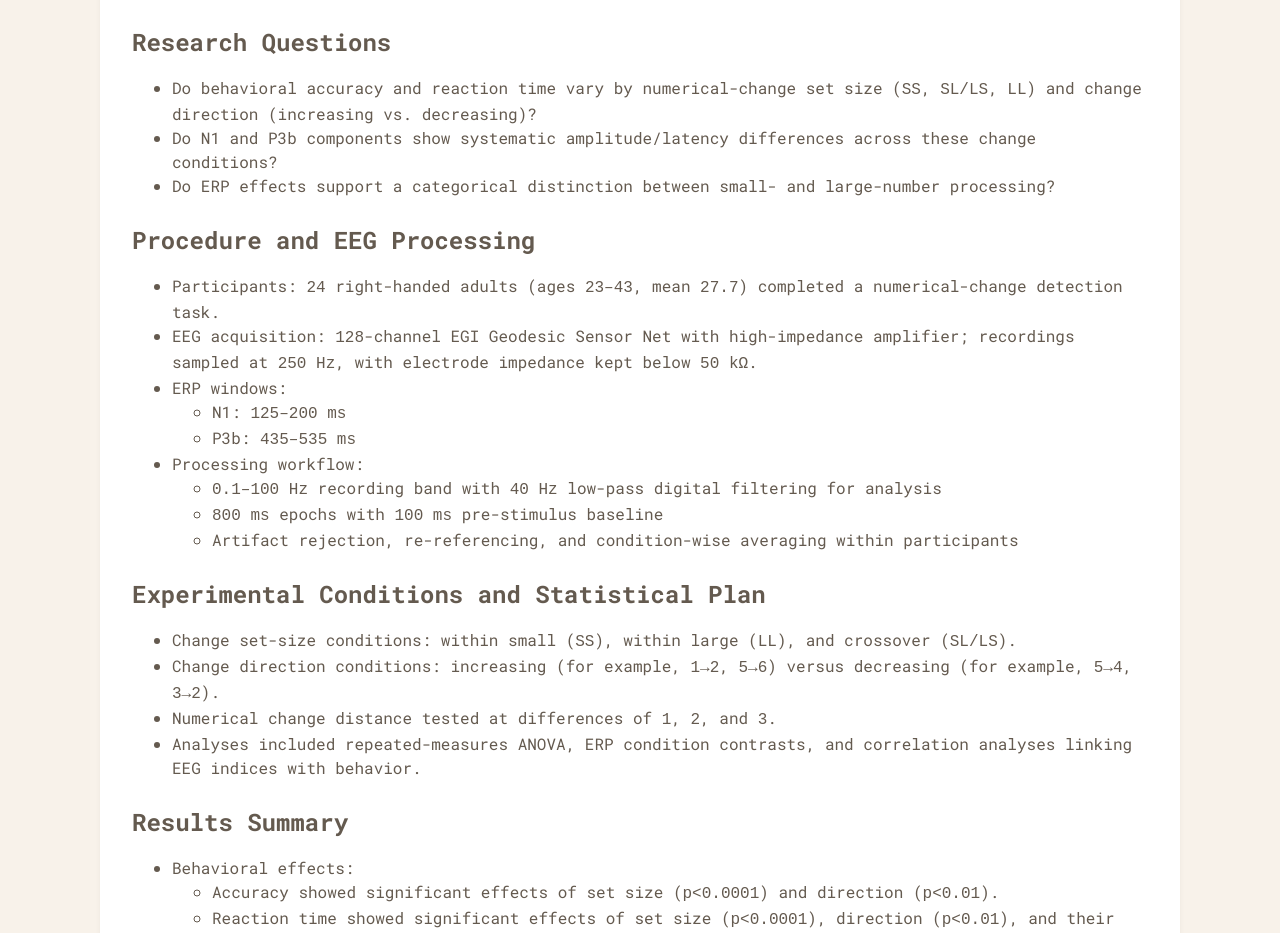
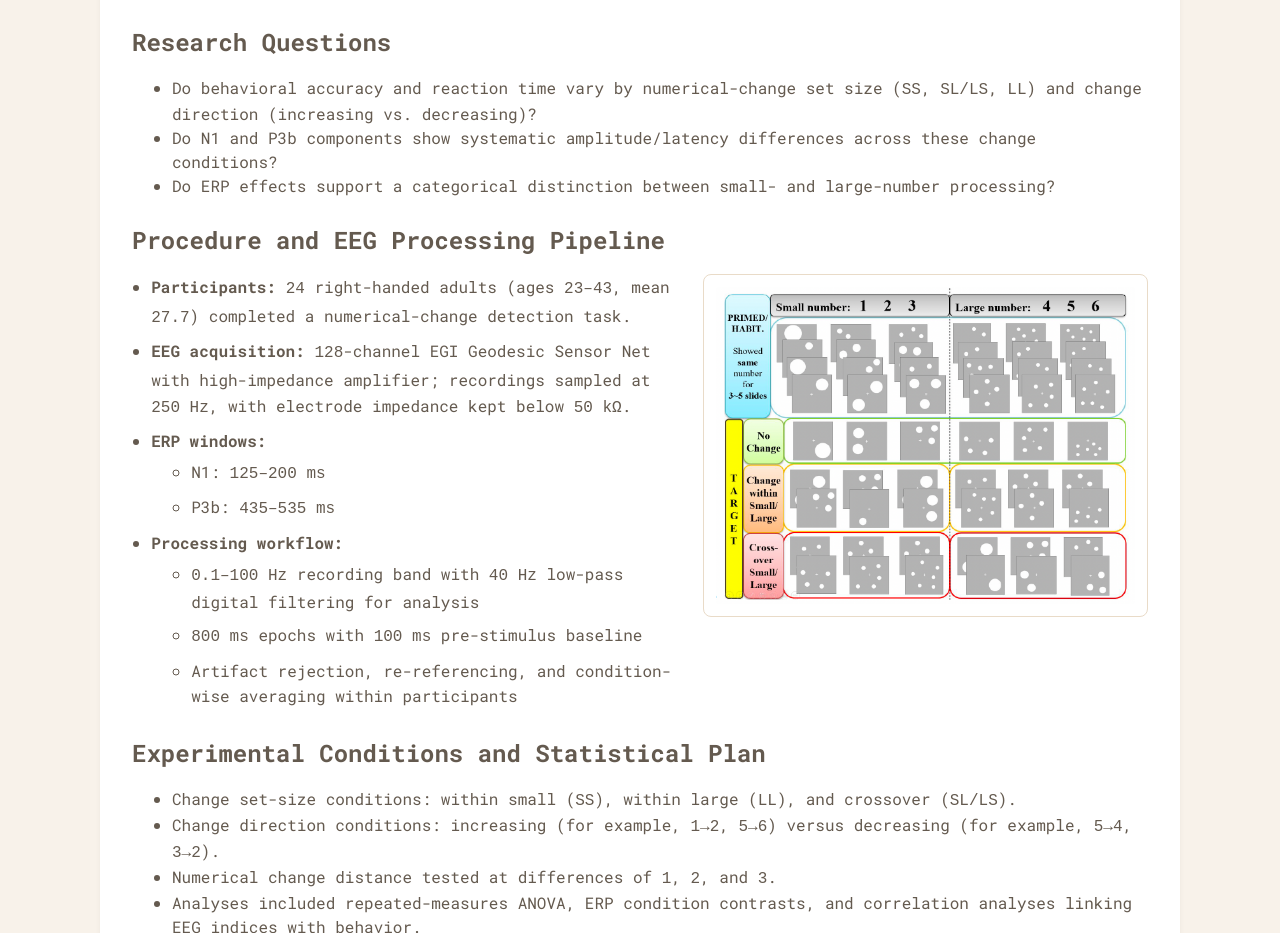
Before and after one commit to yuexin-li-7/yuexin-li-7.github.io, a Jekyll site: the page built from research/eeg-numbers-study.md, in a window 1280 px wide. Shown: the part 685-1618 px from the top of the page. Built offline with Jekyll 4.4.1, drawn with Linux system fonts in a browser that asks for light colours.

Commit message:
Add EEG pipeline/results figure layouts and media

```diff
--- a/_sass/main.scss
+++ b/_sass/main.scss
@@ -565,6 +565,44 @@ a {
   max-width: 560px;
 }
 
+.project-content-split {
+  display: grid;
+  grid-template-columns: minmax(0, 1.25fr) minmax(0, 1fr);
+  gap: 0.9rem;
+  margin: 1rem 0 1.25rem;
+  align-items: start;
+
+  @media screen and (max-width: $on-laptop) {
+    grid-template-columns: 1fr;
+  }
+}
+
+.project-content-split-main > ul {
+  margin: 0;
+  padding-left: 1.2rem;
+}
+
+.project-content-split-main li {
+  margin-bottom: 0.45rem;
+  line-height: 1.6;
+}
+
+.project-content-split-main li:last-child {
+  margin-bottom: 0;
+}
+
+.project-content-split-main ul ul {
+  margin-top: 0.3rem;
+  margin-bottom: 0.1rem;
+}
+
+.project-content-split-figure {
+  margin: 0;
+  align-self: start;
+  height: auto;
+  grid-template-rows: auto;
+}
+
 .film-roll {
   margin-bottom: 2.5rem;
 }
--- a/research/eeg-numbers-study.md
+++ b/research/eeg-numbers-study.md
@@ -25,17 +25,32 @@ Electrophysiological and Behavioral Indices of Numerical Perception and Cognitio
 - Do N1 and P3b components show systematic amplitude/latency differences across these change conditions?
 - Do ERP effects support a categorical distinction between small- and large-number processing?
 
-## Procedure and EEG Processing
+## Procedure and EEG Processing Pipeline
 
-- Participants: `24` right-handed adults (ages `23–43`, mean `27.7`) completed a numerical-change detection task.
-- EEG acquisition: `128`-channel EGI Geodesic Sensor Net with high-impedance amplifier; recordings sampled at `250 Hz`, with electrode impedance kept below `50 kΩ`.
-- ERP windows:
-  - N1: `125–200 ms`
-  - P3b: `435–535 ms`
-- Processing workflow:
-  - `0.1–100 Hz` recording band with `40 Hz` low-pass digital filtering for analysis
-  - `800 ms` epochs with `100 ms` pre-stimulus baseline
-  - Artifact rejection, re-referencing, and condition-wise averaging within participants
+<div class="project-content-split">
+  <div class="project-content-split-main">
+    <ul>
+      <li><strong>Participants:</strong> <code>24</code> right-handed adults (ages <code>23–43</code>, mean <code>27.7</code>) completed a numerical-change detection task.</li>
+      <li><strong>EEG acquisition:</strong> <code>128</code>-channel EGI Geodesic Sensor Net with high-impedance amplifier; recordings sampled at <code>250 Hz</code>, with electrode impedance kept below <code>50 kΩ</code>.</li>
+      <li><strong>ERP windows:</strong>
+        <ul>
+          <li>N1: <code>125–200 ms</code></li>
+          <li>P3b: <code>435–535 ms</code></li>
+        </ul>
+      </li>
+      <li><strong>Processing workflow:</strong>
+        <ul>
+          <li><code>0.1–100 Hz</code> recording band with <code>40 Hz</code> low-pass digital filtering for analysis</li>
+          <li><code>800 ms</code> epochs with <code>100 ms</code> pre-stimulus baseline</li>
+          <li>Artifact rejection, re-referencing, and condition-wise averaging within participants</li>
+        </ul>
+      </li>
+    </ul>
+  </div>
+  <figure class="project-figure project-content-split-figure">
+    <img src="{{ '/media/research/numbers-eeg-study/figure-experiment-stimuli.png' | relative_url }}" alt="EEG numerical change experiment stimuli and design diagram">
+  </figure>
+</div>
 
 ## Experimental Conditions and Statistical Plan
 
@@ -57,6 +72,26 @@ Electrophysiological and Behavioral Indices of Numerical Perception and Cognitio
   - P3b latency correlated with reaction time (`r=0.425`, `p<0.01`).
   - N1 and P3b amplitudes showed positive correlation (`r=0.263`, `p<0.05`).
 
+## Results Figures
+
+<div class="project-figure-grid">
+  <figure class="project-figure">
+    <img src="{{ '/media/research/numbers-eeg-study/figure-results-cardnality-erp.png' | relative_url }}" alt="ERP results for cardinal numerical values">
+  </figure>
+  <figure class="project-figure">
+    <img src="{{ '/media/research/numbers-eeg-study/figure-results-changes-erp.png' | relative_url }}" alt="ERP results for numerical changes">
+  </figure>
+</div>
+
+<div class="project-figure-grid">
+  <figure class="project-figure">
+    <img src="{{ '/media/research/numbers-eeg-study/figure-results-behavioral.png' | relative_url }}" alt="Behavioral results for EEG numbers study">
+  </figure>
+  <figure class="project-figure">
+    <img src="{{ '/media/research/numbers-eeg-study/figure-results-changes.png' | relative_url }}" alt="Numerical change condition results">
+  </figure>
+</div>
+
 ## Discussion
 
 - Findings support a neural distinction between small and large numerical processing during change detection.
```
Also changed, not shown: media/research/numbers-eeg-study/figure-experiment-stimuli.png (added), media/research/numbers-eeg-study/figure-results-behavioral.png (added), media/research/numbers-eeg-study/figure-results-cardnality-erp.png (added), media/research/numbers-eeg-study/figure-results-changes-erp.png (added), media/research/numbers-eeg-study/figure-results-changes.png (added).
